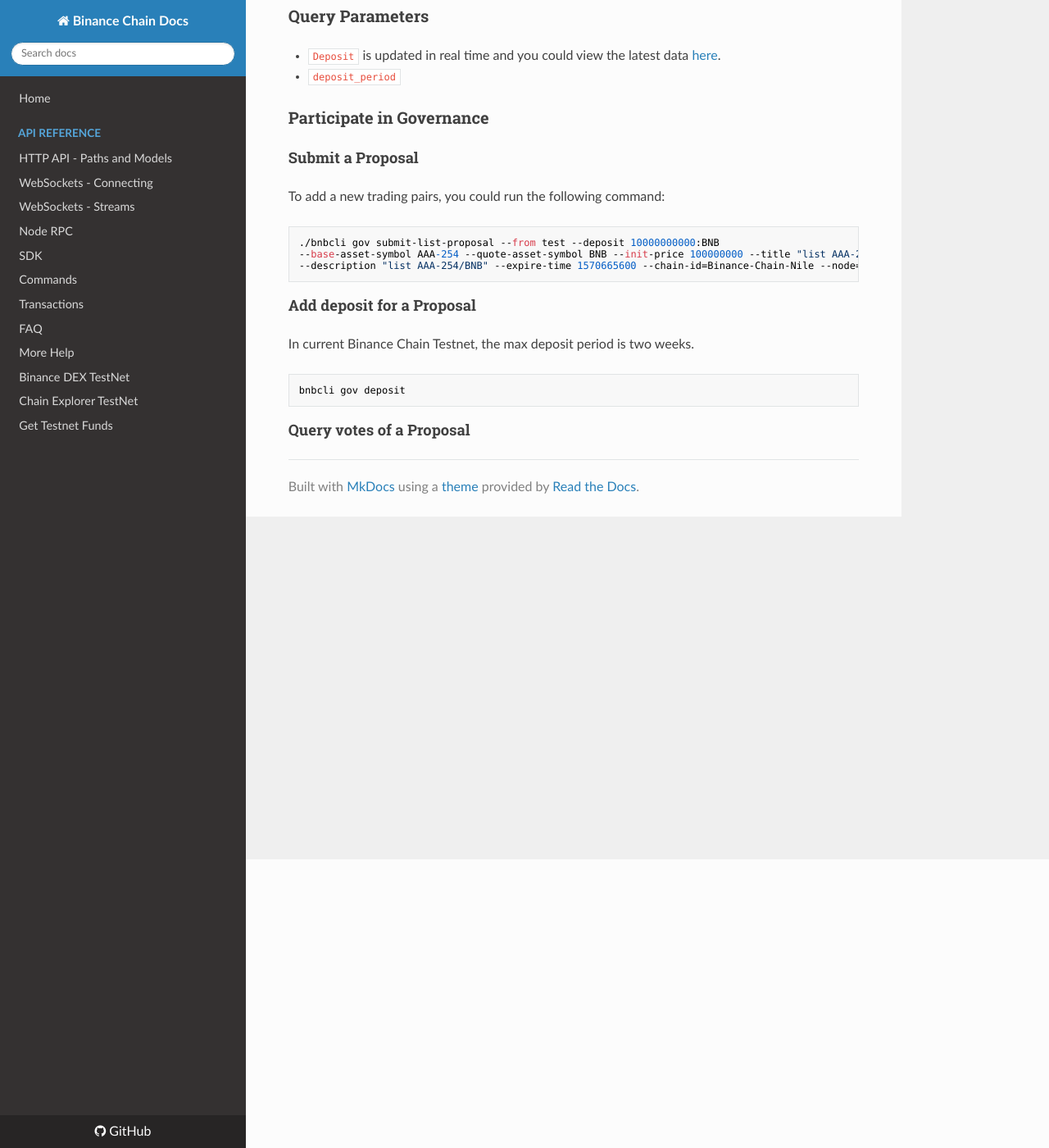
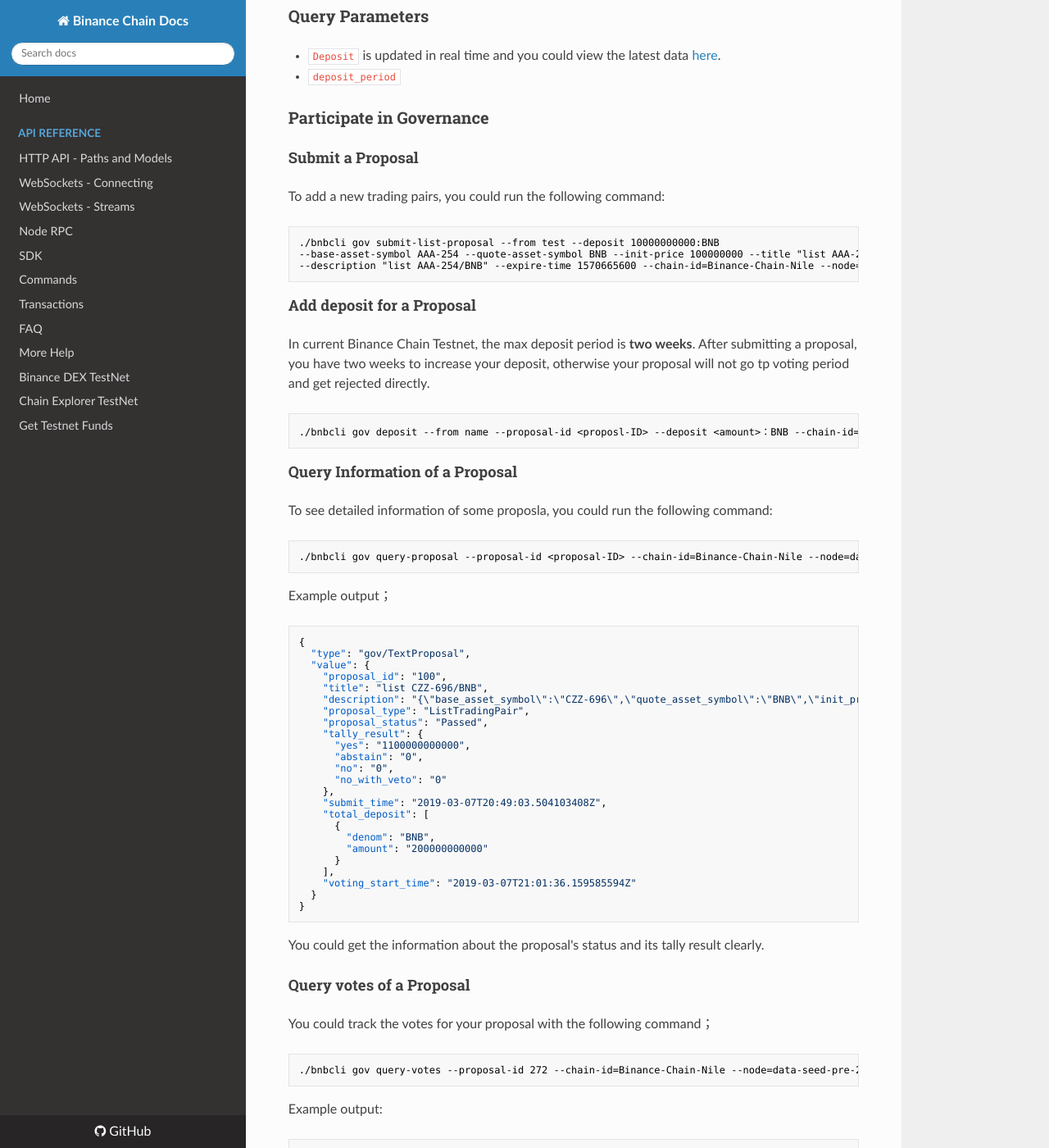
Before and after one commit to yash-sharma1/docs-site, an MkDocs documentation site: the page built from docs/governance.md, in a window 1280 px wide and 1400 px high, scrolled down 352 px. Shown: the whole window at 82% size. Built offline with MkDocs 1.6.1, drawn with Linux system fonts in a browser that asks for light colours; nearby versions of some CDN libraries; some of the changed text lies outside the part shown.

Commit message:
update gov doc

````diff
--- a/docs/governance.md
+++ b/docs/governance.md
@@ -12,14 +12,111 @@
 
 ####  Submit a Proposal
 To add a new trading pairs, you could run the following command:
-```
+```shell
 ./bnbcli gov submit-list-proposal --from test --deposit 10000000000:BNB
 --base-asset-symbol AAA-254 --quote-asset-symbol BNB --init-price 100000000 --title "list AAA-254/BNB"
 --description "list AAA-254/BNB" --expire-time 1570665600 --chain-id=Binance-Chain-Nile --node=data-seed-pre-2-s1.binance.org:80 --json
 ```
 #### Add deposit for a Proposal
-In current Binance Chain Testnet, the max deposit period is two weeks.
+In current Binance Chain Testnet, the max deposit period is **two weeks**. After submitting a proposal, you have two weeks to increase your deposit, otherwise your proposal will not go tp voting period and get rejected directly.
+```shell
+./bnbcli gov deposit --from name --proposal-id <proposl-ID> --deposit <amount>：BNB --chain-id=Binance-Chain-Nile --node=data-seed-pre-2-s1.binance.org:80
 ```
-bnbcli gov deposit
+#### Query Information of a Proposal
+To see detailed information of some proposla, you could run the following command:
+```shell
+./bnbcli gov query-proposal --proposal-id <proposal-ID> --chain-id=Binance-Chain-Nile --node=data-seed-pre-2-s1.binance.org:80
 ```
+Example output；
+```json
+{
+  "type": "gov/TextProposal",
+  "value": {
+    "proposal_id": "100",
+    "title": "list CZZ-696/BNB",
+    "description": "{\"base_asset_symbol\":\"CZZ-696\",\"quote_asset_symbol\":\"BNB\",\"init_price\":100000000,\"description\":\"list CZZ-696/BNB\",\"expire_time\":\"2019-03-21T09:00:00+09:00\"}",
+    "proposal_type": "ListTradingPair",
+    "proposal_status": "Passed",
+    "tally_result": {
+      "yes": "1100000000000",
+      "abstain": "0",
+      "no": "0",
+      "no_with_veto": "0"
+    },
+    "submit_time": "2019-03-07T20:49:03.504103408Z",
+    "total_deposit": [
+      {
+        "denom": "BNB",
+        "amount": "200000000000"
+      }
+    ],
+    "voting_start_time": "2019-03-07T21:01:36.159585594Z"
+  }
+}
+```
+You could get the information about the proposal's status and its tally result clearly.
 #### Query votes of a Proposal
+You could track the votes for your proposal with the following command；
+```shell
+./bnbcli gov query-votes --proposal-id 272 --chain-id=Binance-Chain-Nile --node=data-seed-pre-2-s1.binance.org:80
+```
+Example output:
+```
+[
+  {
+    "voter": "tbnb1q82g2h9q0kfe7sysnj5w7nlak92csfjztymp39",
+    "proposal_id": "272",
+    "option": "Yes"
+  },
+  {
+    "voter": "tbnb1r6l0c0fxu458hlq6m7amkcltj8nufyl9mr2wm5",
+    "proposal_id": "272",
+    "option": "Yes"
+  },
+  {
+    "voter": "tbnb193t8pkhm2sxw5uy5ypesygda8rzsk25ge3e9y7",
+    "proposal_id": "272",
+    "option": "Yes"
+  },
+  {
+    "voter": "tbnb183nch8pn3f698vurrqypq3s254slcane2t66aj",
+    "proposal_id": "272",
+    "option": "Yes"
+  },
+  {
+    "voter": "tbnb12hlquylu78cjylk5zshxpdj6hf3t0tahwjt3ex",
+    "proposal_id": "272",
+    "option": "Yes"
+  },
+  {
+    "voter": "tbnb1vehecekrsks5sshcwvxyeyrd469j9wvcqm37yu",
+    "proposal_id": "272",
+    "option": "Yes"
+  },
+  {
+    "voter": "tbnb108drn8exhv72tp40e6lq9z949nnjj54yzqrr2f",
+    "proposal_id": "272",
+    "option": "Yes"
+  },
+  {
+    "voter": "tbnb135mqtf9gef879nmjlpwz6u2fzqcw4qlzrqwgvw",
+    "proposal_id": "272",
+    "option": "Yes"
+  },
+  {
+    "voter": "tbnb1hexqyu3m8uuudqdnnpnsnlwe6xg0n3078lx68l",
+    "proposal_id": "272",
+    "option": "Yes"
+  },
+  {
+    "voter": "tbnb1earfwcjre04hp7phqnkw8ts04tkumdn0cyzun0",
+    "proposal_id": "272",
+    "option": "Yes"
+  },
+  {
+    "voter": "tbnb167yp9jkv6uaqnyq62gfkx82xmfny0cl9xe04zj",
+    "proposal_id": "272",
+    "option": "Yes"
+  }
+]
+```
````
